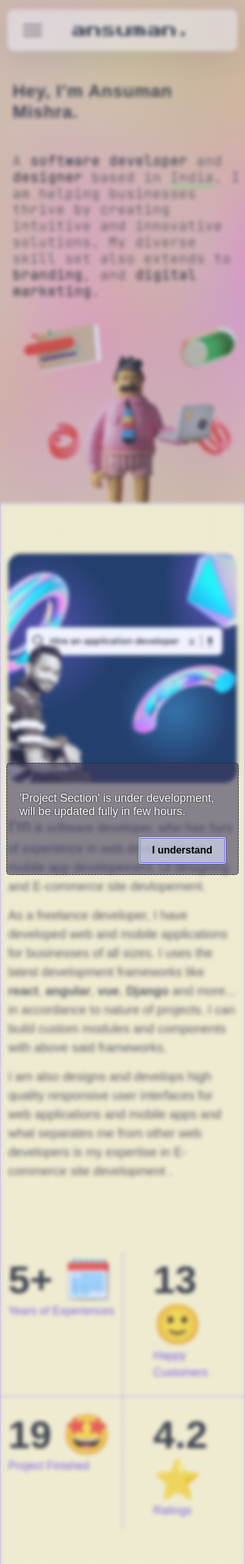
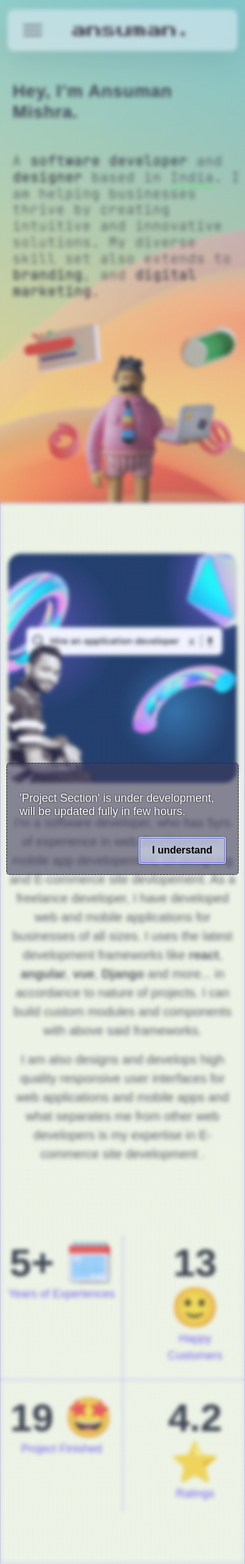
Before and after one commit to mishraansuman/mishraansuman.github.io, a PHP site: page / in a window 390 px wide. Shown: the top 2483 px of the page at 63% size. Run offline with PHP 8.4, Linux system fonts and the light colour scheme; some web fonts are replaced.

Commit message:
25-06-2023

```diff
--- a/css/style.css
+++ b/css/style.css
@@ -7,11 +7,10 @@
   --menu-anchor:                  #545454;
   --menu-anchor-hover:            #000;
   --menu-anchor-active:           #000;
-  --section-bg-color:             #fdf5c6;
+  --section-bg-color:             #ebfdd7;
   --dark-color:                   #252525;
   --p-color:                      #414141;
-  --border-color:                 #a18bff;
-  --featured-border-color:        #6547ee;
+  --border-color:                 #a490ff;
 
   --body-font-family:             'Kufam', sans-serif;
 
@@ -427,13 +426,14 @@ strong {
   HERO
 -----------------------------------------*/
 .hero {
-  background: url(/images/ffflux.svg) no-repeat;
-  background-size: cover !important;
+  background: url(/images/dddepth-052.jpg) no-repeat;
+  background-size: 100% 100% !important;
   position: relative;
   overflow: hidden;
   padding-top: 300px;
   padding-bottom: 330px;
 }
+
 
 @media  screen and (min-width: 991px) {
   .hero {
@@ -483,7 +483,7 @@ strong {
   ABOUT
 -----------------------------------------*/
 .about{
-  background: #fdf5c6;
+  background: #faffe0;
   border: 1px solid var(--border-color);
 }
 
--- a/index.html
+++ b/index.html
@@ -178,23 +178,22 @@
             </section>
 
 
-            <section class="about section-padding justify-content-center align-items-center" id="ans2">
+            <section class="about section-padding justify-content-center text-center" id="ans2">
                 <div class="container">
-                    <div class="row">
+                    <div class="row d-flex">
 
                         <div class="col-lg-6 col-12">
                             <img src="images/ansuman-about-developer.png" class="about-image img-fluid" alt="Image">
                         </div>
 
-                        <div class="col-lg-6 col-12 mt-5 mt-lg-0">
+                        <div class="col-lg-6 col-12 mt-5 mt-lg-0 justify-content-center text-center">
                             <div class="about-thumb">
 
-                                <p class="lead text-justify"><span class="fs-1">I'm</span> <span class="fs-3">a</span>
-                                    <span class="fs-5">soft</span>ware developer, who has
+                                <p class="lead text-justify">I'm a
+                                    software developer, who has
                                     5yrs of experience in web developement, mobile app
-                                    developement, UI designing and E-commerce site devlopement.
-                                </p>
-                                <p class="lead text-justify">As a freelance developer, I have developed web and mobile
+                                    developement, UI designing and E-commerce site devlopement. As a freelance
+                                    developer, I have developed web and mobile
                                     applications
                                     for businesses
                                     of all sizes. I uses the latest development frameworks like <strong>react</strong>,
@@ -219,7 +218,7 @@
                     featured
                 -->
 
-                <div class="container d-flex justify-content-center featured">
+                <div class="container d-flex justify-content-center text-center featured">
                     <div class="clearfix"></div>
                     <div class="col-lg-6 col-12 mt-5 mt-lg-0">
                         <div class="about-thumb">
@@ -462,181 +461,124 @@
                     </div>
                 </div>
             </section>
-
-            <section class="contact section-padding justify-content-center align-items-center" id="ans5">
+            <section class="contact section-padding justify-content-center align-items-center text-center" id="ans5">
                 <div class="container">
                     <div class="row">
                         <div class="col-lg-12 col-12">
                             <h4 class="text-center mb-5">📬 Contacts</h4>
                         </div>
-
-                        <div class="clearfix"></div>
-
-                        <div class="col-lg-3 col-md-6 col-12 pe-lg-0">
-                            <div class="contact-info contact-info-border-start d-flex flex-column">
+                        <div class="row">
+                            <div class="col-lg-6 col-12 p-3">
+                                <div class="contact-info-border-start">
                                     <strong class="site-footer-title d-block mb-3">Services</strong>
-
                                     <ul class="footer-menu">
-                                    <li class="footer-menu-item"><a href="#ans3" class="footer-menu-link">#WebDev</a>
-                                    </li>
-
                                         <li class="footer-menu-item"><a href="#ans3"
-                                            class="footer-menu-link">#NativeAppDev</a>
-                                    </li>
-
-                                    <li class="footer-menu-item"><a href="#ans3" class="footer-menu-link">#eCommerce</a>
-                                    </li>
-
+                                                class="footer-menu-link">#WebDev</a></li>
+                                        <li class="footer-menu-item"><a href="#ans3"
+                                                class="footer-menu-link">#NativeAppDev</a></li>
+                                        <li class="footer-menu-item"><a href="#ans3"
+                                                class="footer-menu-link">#eCommerce</a></li>
                                         <li class="footer-menu-item"><a href="#ans3"
                                                 class="footer-menu-link">#SeoBranding</a></li>
                                     </ul>
-
                                     <strong class="site-footer-title d-block mt-4 mb-3">Stay connected</strong>
-
                                     <ul class="social-icon">
                                         <li class="social-icon-item"><a href="https://twitter.com/mishra_ansuman"
                                                 class="social-icon-link bi-twitter"></a></li>
-
                                         <li class="social-icon-item"><a href="https://www.instagram.com/ansuman.mishra_"
-                                            class="social-icon-link bi-instagram"></a>
-                                    </li>
-
+                                                class="social-icon-link bi-instagram"></a></li>
                                         <li class="social-icon-item"><a href="https://github.com/mishraansuman"
-                                            class="social-icon-link bi-github"></a>
-                                    </li>
-
+                                                class="social-icon-link bi-github"></a></li>
                                         <li class="social-icon-item"><a
                                                 href="https://in.linkedin.com/ansuman-mishra-developer"
-                                            class="social-icon-link bi-linkedin"></a>
-                                    </li>
+                                                class="social-icon-link bi-linkedin"></a></li>
                                     </ul>
-
-                                <strong class="site-footer-title d-block mt-4 mb-3">Start a project</strong>
-
-                                <p class="mb-0">I’m available for freelance projects</p>
-                            </div>
-                        </div>
-
-                        <div class="col-lg-3 col-md-6 col-12 ps-lg-0">
-                            <div class="contact-info d-flex flex-column">
-                                <strong class="site-footer-title d-block mb-3">About</strong>
-
-                                <p class="mb-2">
-                                    I am a professional application developer and designer. Feel free to get in touch
-                                    with me.
-                                </p>
-
                                     <strong class="site-footer-title d-block mt-4 mb-3">Email</strong>
-
-                                <p>
-                                    <a href="mailto:ansuman.mishra@zohomail.in">
-                                        ansuman.mishra@zohomail.in
-                                    </a>
-                                </p>
-
-                                <strong class="site-footer-title d-block mt-4 mb-3">Call</strong>
-
-                                <p class="mb-0">
-                                    <a href="tel: +917064091875">
-                                        +91-7064091875
-                                    </a>
+                                    <p class="mb-0"><a
+                                            href="mailto:ansuman.mishra@zohomail.in">ansuman.mishra@zohomail.in</a></p>
+                                    <p class="mt-3 h6">Or send a private mail to</p>
+                                    <p class="mb-3"><a
+                                            href="mailto:ansumanmishra@protonmail.com">ansumanmishra@protonmail.com</a>
                                     </p>
                                 </div>
                             </div>
-
-                        <div class="col-lg-6 col-12 mt-5 mt-lg-0">
+                            <div class="col-lg-6 col-12 mt-5 mt-lg-0 contact-f-responsive">
                                 <form action="#" method="get" class="custom-form contact-form" role="form" netlify>
                                     <div class="row">
                                         <div class="col-lg-6 col-md-6 col-12">
                                             <div class="form-floating">
                                                 <input type="text" name="name" id="name" class="form-control"
                                                     placeholder="Name" required="">
-
                                                 <label for="floatingInput">Name</label>
                                             </div>
                                         </div>
-
                                         <div class="col-lg-6 col-md-6 col-12">
                                             <div class="form-floating">
                                                 <input type="email" name="email" id="email" pattern="[^ @]*@[^ @]*"
                                                     class="form-control" placeholder="Email address" required="">
-
                                                 <label for="floatingInput">Email address</label>
                                             </div>
                                         </div>
-                                    <div class="row">
+                                        <div class="col-lg-12 col-12">
                                             <p style="font-weight: 500;">What services are you looking for?</p>
                                         </div>
                                         <div class="col-lg-3 col-md-6 col-6">
                                             <div class="form-check form-check-inline">
                                                 <input name="website" type="checkbox" class="form-check-input"
                                                     id="inlineCheckbox1" value="1">
-
                                                 <label class="form-check-label" for="inlineCheckbox1">
                                                     <i class="bi-globe form-check-icon"></i>
                                                     <span class="form-check-label-text">Websites</span>
                                                 </label>
                                             </div>
                                         </div>
-
                                         <div class="col-lg-3 col-md-6 col-6">
                                             <div class="form-check form-check-inline">
                                                 <input name="branding" type="checkbox" class="form-check-input"
                                                     id="inlineCheckbox2" value="1">
-
                                                 <label class="form-check-label" for="inlineCheckbox2">
                                                     <i class="bi-lightbulb form-check-icon"></i>
                                                     <span class="form-check-label-text">Branding</span>
                                                 </label>
                                             </div>
                                         </div>
-
                                         <div class="col-lg-3 col-md-6 col-6">
                                             <div class="form-check form-check-inline">
                                                 <input name="ecommerce" type="checkbox" class="form-check-input"
                                                     id="inlineCheckbox3" value="1">
-
                                                 <label class="form-check-label" for="inlineCheckbox3">
                                                     <i class="bi-phone form-check-icon"></i>
                                                     <span class="form-check-label-text">Ecommerce</span>
                                                 </label>
                                             </div>
                                         </div>
-
                                         <div class="col-lg-3 col-md-6 col-6">
                                             <div class="form-check form-check-inline me-0">
                                                 <input name="seo" type="checkbox" class="form-check-input"
                                                     id="inlineCheckbox4" value="1">
-
                                                 <label class="form-check-label" for="inlineCheckbox4">
                                                     <i class="bi-google form-check-icon"></i>
                                                     <span class="form-check-label-text">SEO</span>
                                                 </label>
                                             </div>
                                         </div>
-
                                         <div class="col-lg-12 col-12">
                                             <div class="form-floating">
                                                 <textarea class="form-control" id="message" name="message"
                                                     placeholder="Tell me about the project"></textarea>
-
                                                 <label for="floatingTextarea">Tell me about the project</label>
                                             </div>
                                         </div>
-
-                                    <div class="col-lg-3 col-12 ms-auto">
-                                        <button type="submit" class="form-control">Send</button>
+                                        <div class="col-lg-12 col-12 justify-content-center text-center">
+                                            <button type="button" class="btn" id="formSubmit">Send</button>
                                         </div>
-
                                     </div>
                                 </form>
                             </div>
-
                         </div>
                     </div>
                 </div>
             </section>
-
         </main>
 
         <footer class="site-footer">
```
Also changed, not shown: other parts of css/style.css (+23 -16 lines), images/dddepth-013.jpg (added), images/dddepth-052.jpg (added), images/dddepth-052.svg (added). Lines whose indentation alone changed are shown as unchanged.
